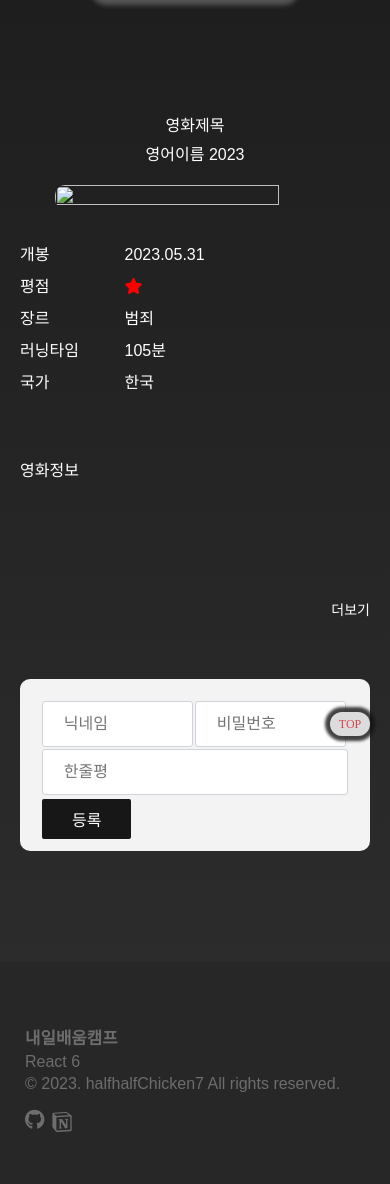
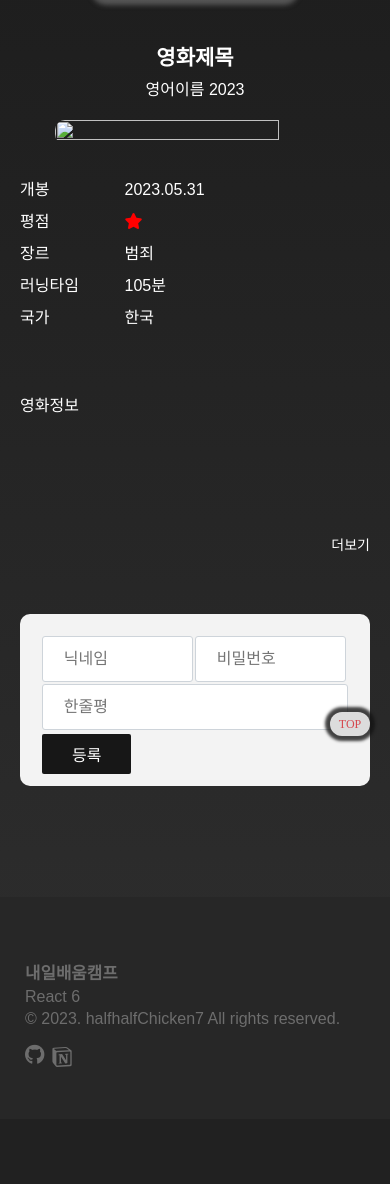
Before and after one commit to halfhalf-chicken/halfchicken-movie, a Flask app: page /detail.html in a window 390 px wide. Shown: the part 78-1262 px from the top of the page. After the commit the page ends 1145 px from the top, so only its background shows below. Run offline with Flask 3, Linux system fonts and the light colour scheme; some libraries are stand-ins or nearby versions; some web fonts are replaced.

Commit message:
[수정] 모바일 title css 수정

```diff
--- a/app.py
+++ b/app.py
@@ -82,4 +82,4 @@ def get_reviews():
     return jsonify({"result": result})
 
 if __name__ == '__main__':
-    app.run('0.0.0.0', port=5000, debug=True)
+    app.run('0.0.0.0', port=5001, debug=True)
--- a/static/css/detail.css
+++ b/static/css/detail.css
@@ -166,6 +166,11 @@
   float: none;
   margin-left: 300px;
   min-height: 325px;
+}
+
+.movie-title h3 {
+  font-size: 21px;
+  font-weight: 700;
 }
 
 .movie-textInfo h3 {
@@ -409,6 +414,10 @@
 
 /* 미디어쿼리 */
 @media only screen and (max-width: 767px) {
+  .container {
+    padding-top: 49px;
+  }
+
   .show-shareBtn {
     display: none;
   }
```
